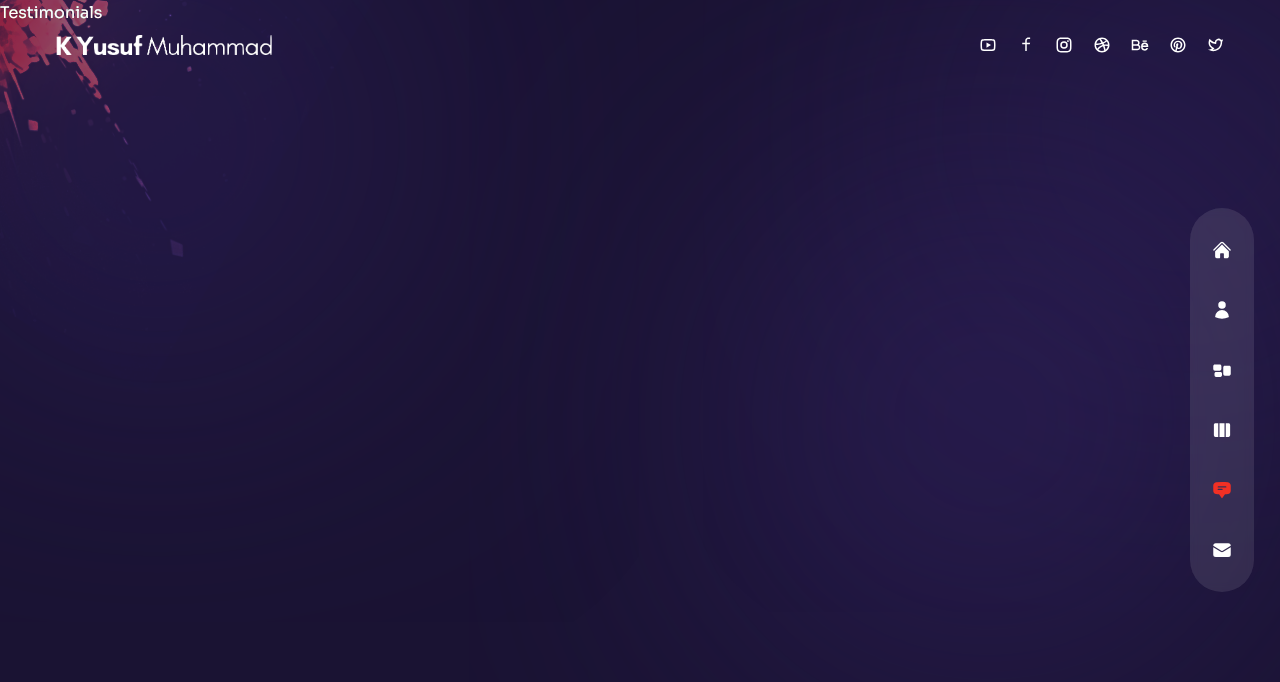
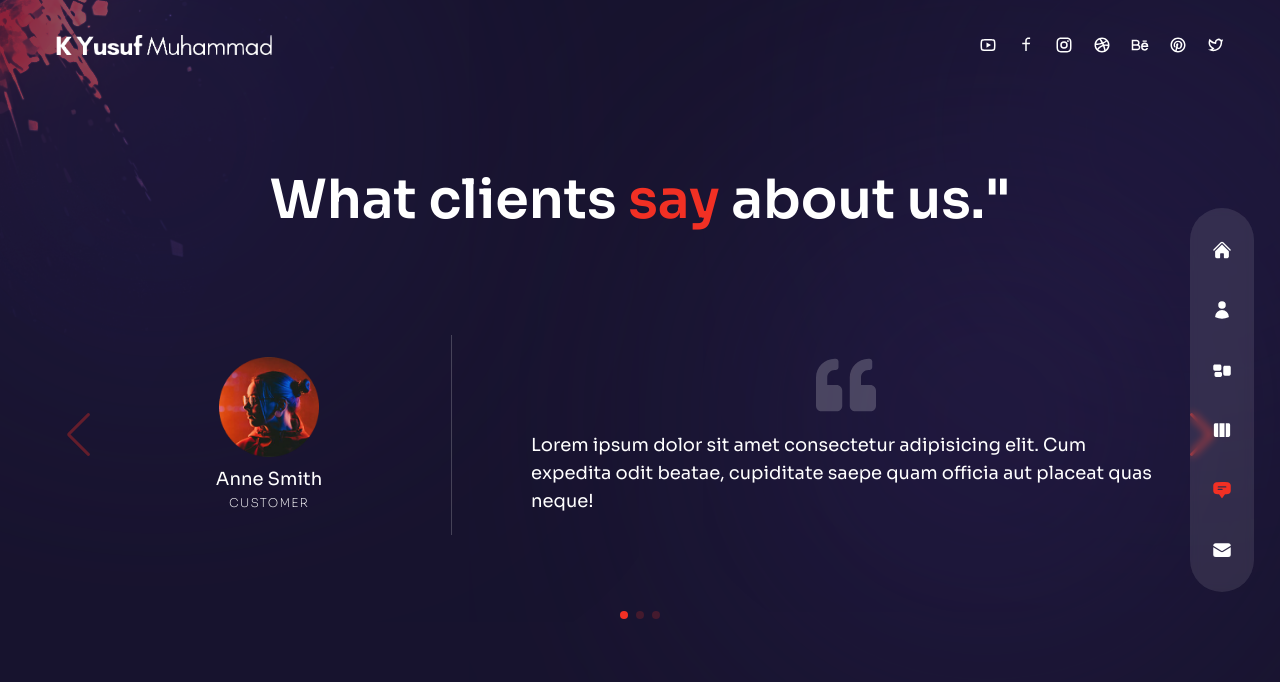
Before and after one commit to kyusufm/kyusufm.github.io, a Next.js app: page /testimonials in a window 1280 px wide. Shown: the top 682 px of the page. Built offline with nearby package versions, Linux system fonts and the light colour scheme.

Commit message:
finish workslider and added testimonial page and slider

```diff
--- a/components/TestimonialSlider.js
+++ b/components/TestimonialSlider.js
@@ -1,3 +1,24 @@
+
+
+//import swiper react components
+import { Swiper, SwiperSlide } from "swiper/react";
+
+//import swiper styles
+import "swiper/css";
+import "swiper/css/free-mode";
+import "swiper/css/pagination";
+import "swiper/css/navigation";
+
+// icons
+import { FaQuoteLeft, faQuoteLeft } from "react-icons/fa";
+
+// next image
+import Image from "next/image";
+
+// import require modules
+import { Navigation, Pagination } from "swiper";
+import { space } from "postcss/lib/list";
+
 // testimonial data
 const testimonialData = [
   {
@@ -24,7 +45,53 @@
 ];
 
 const TestimonialSlider = () => {
-  return <div>Testimonial Slider</div>;
+  return (
+    <Swiper
+    navigation={true}
+    pagination={{
+      clickable: true,
+    }}
+    modules={[Navigation, Pagination]}
+    className="h-[400px]">
+      {testimonialData.map((person, index) => {
+          return(
+            <SwiperSlide key={index}>
+              <div className="flex flex-col items-center md:flex-row gap-x-8 h-full px-16">
+                {/* avatar name position */}
+                <div className="w-full max-w-[300px] flex flex-col xl:justify-center items-center relative mx-auto xl:mx-0">
+                  <div className="flex flex-col justify-center text-center">
+                    {/* avatar */}
+                    <div className="mb-2 mx-auto">
+                      <Image src={person.image} width={100} height={100} alt='' />
+                    </div>
+                    {/* name */}
+                    <div className="text-lg">
+                      {person.name}
+                    </div>
+                    {/* position */}
+                    <div className="text-[12px] uppercase font-extralight tracking-widest">
+                      {person.position}
+                    </div>
+                  </div>
+                </div>
+                {/* quote and message */}
+                <div className="flex-1 flex flex-col justify-center before:w-[1px] xl:before:bg-white/20 xl:before:absolute xl:before:left-0 xl:before:h-[200px] relative xl:pl-20">
+                  {/* quote icon */}
+                  <div className="mb-4">
+                    <FaQuoteLeft className="text-4xl xl:text-6xl text-white/20 mx-auto" />
+                  </div>
+                  {/* message */}
+                  <div className="xl:text-lg text-center md:text-left">
+                    {person.message}
+                  </div>
+                </div>
+              </div>
+
+            </SwiperSlide>
+          );
+      })}
+      </Swiper>
+    );
 };
 
 export default TestimonialSlider;
--- a/components/WorkSlider.js
+++ b/components/WorkSlider.js
@@ -80,23 +80,22 @@
                           {/* image */}
                           <Image src={image.path} width={500} height={300} alt=""/>
                           {/* overlay gradient */}
-                          <div className="absolute inset-0 bg-gradient-to-l from-transparent via-[#e838cc] to-[#4a22bd] opacity-0 group-hover:opacity-80 transition-all duration-700">
+                          <div className="absolute inset-0 bg-gradient-to-l from-transparent via-[#e838cc] to-[#4a22bd] opacity-0 group-hover:opacity-80 transition-all duration-700"></div>
                             {/* title */}
-                            <div className="absolute bottom-0 translate-y-full group-hover:-translate-y-10 group-hover:xl:-translate-y-20 transition-all duration-300 items-center">
-                              <div className="flex gap-x-2 text-[13px] tracking-[0.2em]">
+                            <div className="absolute bottom-0 translate-y-full group-hover:-translate-y-10 group-hover:xl:-translate-y-20 transition-all duration-300">
+                              <div className="flex items-center gap-x-2 text-[13px] tracking-[0.2em]">
                                 {/* title part 1 */}
                                 <div className="delay-100">LIVE</div>
                                 {/* title part 2 */}
                                 <div className="translate-y-[500%] group-hover:translate-y-0 transition-all duration-300 delay-150"> PROJECT</div>
                                 {/* title part 3 */}
-                                <div className="text-xl translate-y-[500%] group-hover:translate-y-0 transition-all duration-300 delay-200">
+                                <div className="text-xl translate-y-[500%] group-hover:translate-y-0 transition-all duration-300 delay-300">
                                   <BsArrowRight />
                                 </div>
                               </div>
                             </div>
                           </div>
                         </div>
-                    </div>
                     )
                   })
                 }
--- a/pages/testimonials/index.js
+++ b/pages/testimonials/index.js
@@ -1,5 +1,34 @@
+// components
+import TestimonialSlider from "../../components/TestimonialSlider";
+
+// motion
+import { motion } from "framer-motion";
+import { fadeIn } from "../../variants";
+
 const Testimonials = () => {
-  return <div>Testimonials</div>;
+  return (
+    <div className="h-full bg-primary/30 py-32 text-center">
+      <div className="container mx-auto h-full flex flex-col justify-center">
+        <motion.h2
+        variants={fadeIn('up', 0.2)}
+        initial='hidden'
+        animate='show'
+        exit='hidden'
+        className="h2 mb-8 xl:mb-0">
+          What clients <span className="text-accent">say</span> about us."
+        </motion.h2>
+        {/* slider */}
+        <motion.div
+          variants={fadeIn('up', 0.4)}
+          initial='hidden'
+          animate='show'
+          exit='hidden'
+        >
+          <TestimonialSlider />
+        </motion.div>
+      </div>
+    </div>
+    );
 };
 
 export default Testimonials;
```
